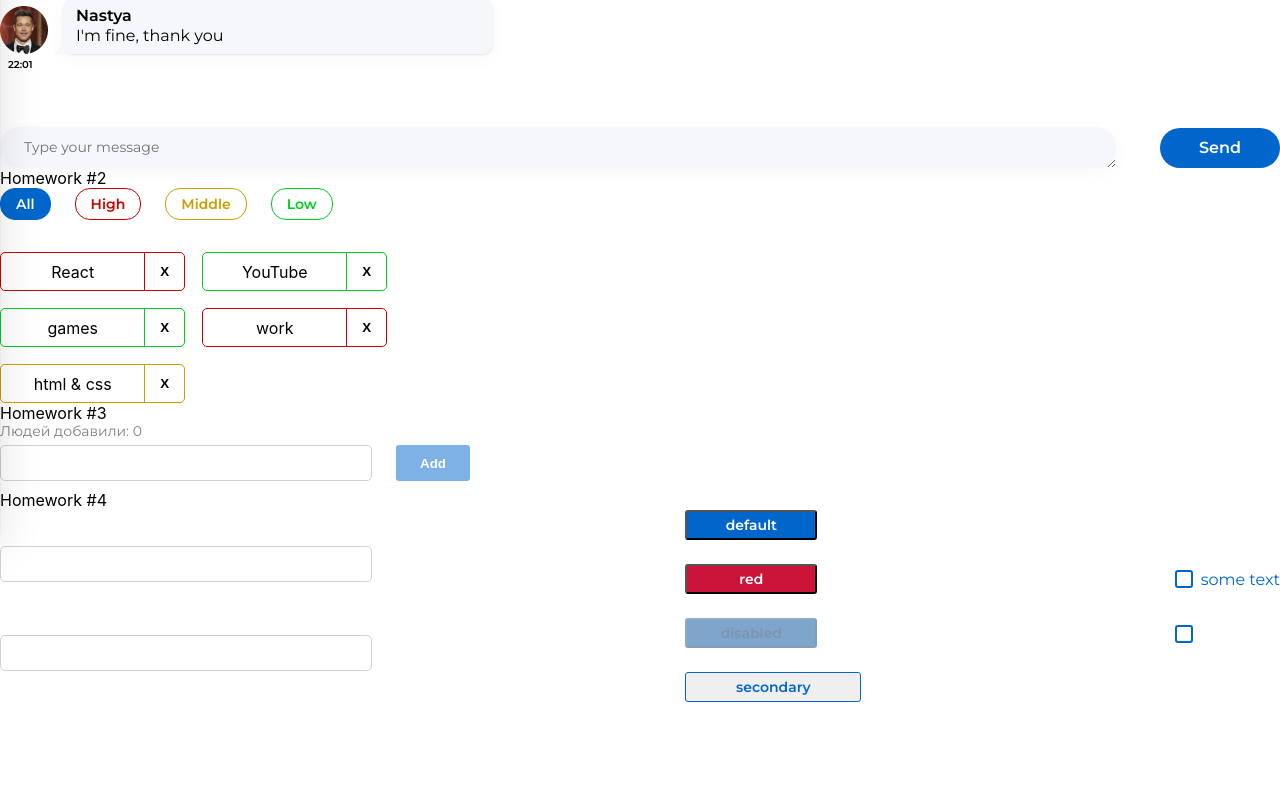
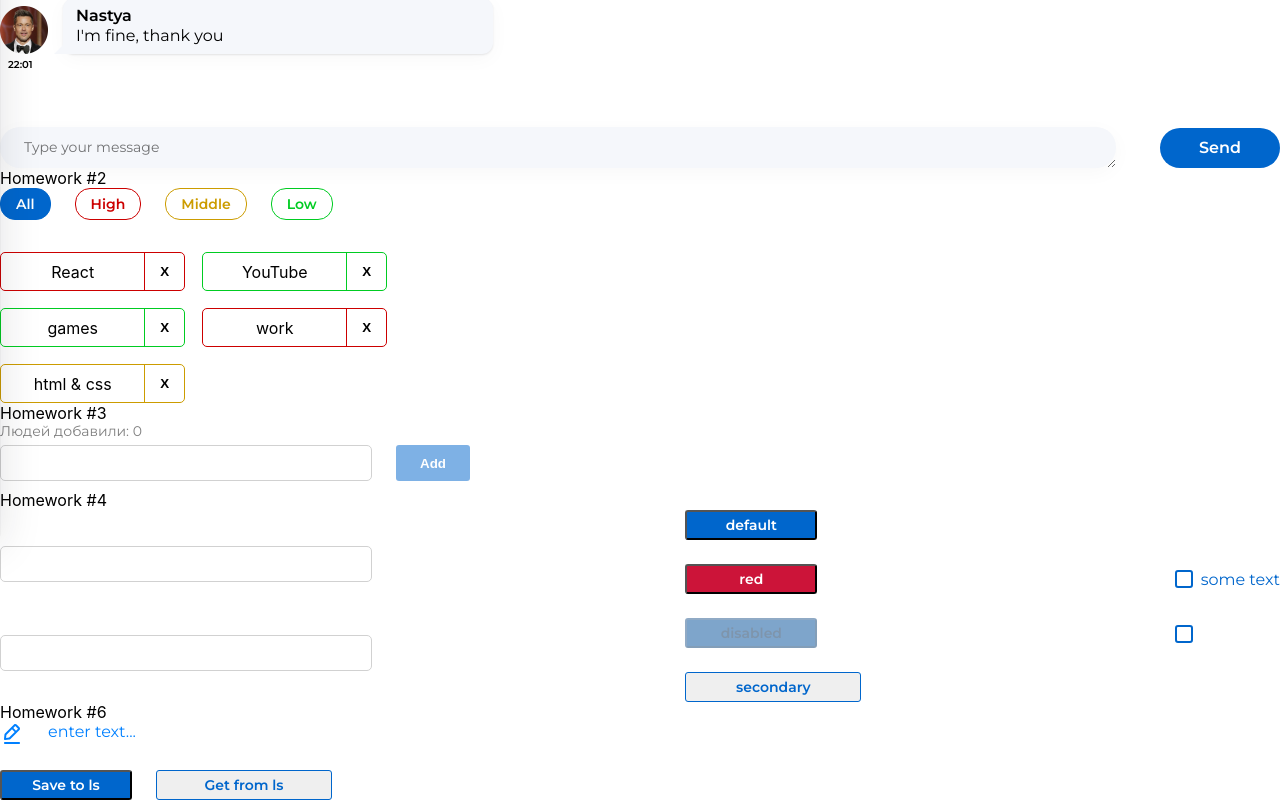
Before and after one commit to scoomp/Homework, a React (Create React App) app: page /#/pre-junior in a window 1280 px wide. Shown: the part 185-985 px from the top of the page. Before the commit the page ends 887 px from the top, so only its background shows below. Built offline with nearby package versions, Linux system fonts and the light colour scheme.

Commit message:
homework 6

```diff
--- a/src/s1-main/App.tsx
+++ b/src/s1-main/App.tsx
@@ -10,8 +10,7 @@ function App() {
         <div className={s.App}>
 
             <HW5/>
-           {/* <HW6/>
-            <HW7/>*/}
+            <HW6/>
         </div>
     )
 }
--- a/src/s2-homeworks/hw06/HW6.module.css
+++ b/src/s2-homeworks/hw06/HW6.module.css
@@ -1,5 +1,10 @@
 .buttonsContainer {
+    display: flex;
+    gap: 24px;
 }
 
 .editableSpanContainer {
+    margin-bottom: 16px;
+    width: 276px;
+
 }
--- a/src/s2-homeworks/hw06/HW6.tsx
+++ b/src/s2-homeworks/hw06/HW6.tsx
@@ -1,6 +1,6 @@
-import React, { useState } from 'react'
+import React, {useState} from 'react'
 import SuperEditableSpan from './common/c4-SuperEditableSpan/SuperEditableSpan'
-import { restoreState, saveState } from './localStorage/localStorage'
+import {restoreState, saveState} from './localStorage/localStorage'
 import s2 from '../../s1-main/App.module.css'
 import SuperButton from '../hw04/common/c2-SuperButton/SuperButton'
 import s from './HW6.module.css'
@@ -11,6 +11,9 @@ import s from './HW6.module.css'
  * 3 - сделать стили в соответствии с дизайном
  */
 
+
+
+
 const HW6 = () => {
     const [value, setValue] = useState<string>('')
 
@@ -18,8 +21,7 @@ const HW6 = () => {
         saveState<string>('hw6-editable-span-value', value)
     }
     const restore = () => {
-        // делают студенты
-
+        setValue(restoreState<string>('hw6-editable-span-value',  value))
     }
 
     return (
--- a/src/s2-homeworks/hw06/common/c4-SuperEditableSpan/SuperEditableSpan.module.css
+++ b/src/s2-homeworks/hw06/common/c4-SuperEditableSpan/SuperEditableSpan.module.css
@@ -1,10 +1,23 @@
 .spanBlock {
+    font-family: 'Montserrat';
+    font-style: normal;
+    font-weight: 500;
+    font-size: 16px;
+    line-height: 20px;
+    margin-bottom: 24px;
+    display: flex;
+    flex-direction: row;
+    gap: 24px;
 }
 
 .span {
+     color: #0080FF;
 }
 
 .input {
+    color: #000000;
+
+
 }
 
 .pen {
--- a/src/s2-homeworks/hw06/common/c4-SuperEditableSpan/SuperEditableSpan.tsx
+++ b/src/s2-homeworks/hw06/common/c4-SuperEditableSpan/SuperEditableSpan.tsx
@@ -3,6 +3,7 @@ import React, {
     InputHTMLAttributes,
     HTMLAttributes,
     useState,
+    KeyboardEvent
 } from 'react'
 import s from './SuperEditableSpan.module.css'
 import SuperInputText from '../../../hw04/common/c1-SuperInputText/SuperInputText'
@@ -43,10 +44,14 @@ const SuperEditableSpan: React.FC<SuperEditableSpanType> = (
     const onEnterCallback = () => {
         // выключить editMode при нажатии Enter // делают студенты
 
+        setEditMode(false)
+
         onEnter?.()
     }
     const onBlurCallback = (e: React.FocusEvent<HTMLInputElement>) => {
         // выключить editMode при нажатии за пределами инпута // делают студенты
+        setEditMode(false)
+
 
         onBlur?.(e)
     }
@@ -54,7 +59,7 @@ const SuperEditableSpan: React.FC<SuperEditableSpanType> = (
         e: React.MouseEvent<HTMLSpanElement, MouseEvent>
     ) => {
         // включить editMode при двойном клике // делают студенты
-
+        setEditMode(true)
         onDoubleClick?.(e)
     }
 
--- a/src/s2-homeworks/hw07/HW7.module.css
+++ b/src/s2-homeworks/hw07/HW7.module.css
@@ -1,2 +1,4 @@
 .container {
+    display: flex;
+    gap: 127px;
 }
--- a/src/s2-homeworks/hw07/HW7.tsx
+++ b/src/s2-homeworks/hw07/HW7.tsx
@@ -12,9 +12,9 @@ import s from './HW7.module.css'
 * */
 
 const arr = [
-    { id: 1, value: 'x' },
-    { id: 2, value: 'y' },
-    { id: 3, value: 'z' },
+    { id: 1, value: 'Pre-junior' },
+    { id: 2, value: 'Junior' },
+    { id: 3, value: 'Junior +' },
 ] // value может быть изменено
 
 const HW7 = () => {
--- a/src/s2-homeworks/hw07/common/c5-SuperSelect/SuperSelect.tsx
+++ b/src/s2-homeworks/hw07/common/c5-SuperSelect/SuperSelect.tsx
@@ -5,14 +5,12 @@ import React, {
 } from 'react'
 import s from './SuperSelect.module.css'
 
-type DefaultSelectPropsType = DetailedHTMLProps<
-    SelectHTMLAttributes<HTMLSelectElement>,
-    HTMLSelectElement
->
+type DefaultSelectPropsType = DetailedHTMLProps<SelectHTMLAttributes<HTMLSelectElement>,
+    HTMLSelectElement>
 
 type SuperSelectPropsType = DefaultSelectPropsType & {
     options?: any[]
-    onChangeOption?: (option: any) => void
+    onChangeOption?: (option: number) => void
 }
 
 const SuperSelect: React.FC<SuperSelectPropsType> = ({
@@ -36,6 +34,9 @@ const SuperSelect: React.FC<SuperSelectPropsType> = ({
         : [] // map options with key
 
     const onChangeCallback = (e: ChangeEvent<HTMLSelectElement>) => {
+        if (onChangeOption) {
+        onChangeOption(+e.currentTarget.value)
+        }
         // делают студенты
     }
 
--- a/src/s2-homeworks/hw07/common/c6-SuperRadio/SuperRadio.module.css
+++ b/src/s2-homeworks/hw07/common/c6-SuperRadio/SuperRadio.module.css
@@ -1,15 +1,33 @@
 .radio {
+    font-family: 'Montserrat';
+    font-style: normal;
+    font-weight: 400;
+    font-size: 16px;
+    line-height: 20px;
+    color: #000000;
+    display: flex;
+    flex-direction: column;
+
+
 }
 
 .radio::before {
+
 }
 
 
 .radio:checked::before {
+
 }
 
 .label {
+    display: flex;
+    flex-direction: row;
+    gap: 11px;
+    margin-bottom: 11px;
+    align-items: center;
 }
 
 .options {
+
 }
--- a/src/s2-homeworks/hw07/common/c6-SuperRadio/SuperRadio.tsx
+++ b/src/s2-homeworks/hw07/common/c6-SuperRadio/SuperRadio.tsx
@@ -6,19 +6,15 @@ import React, {
 } from 'react'
 import s from './SuperRadio.module.css'
 
-type DefaultRadioPropsType = DetailedHTMLProps<
-    InputHTMLAttributes<HTMLInputElement>,
-    HTMLInputElement
->
+type DefaultRadioPropsType = DetailedHTMLProps<InputHTMLAttributes<HTMLInputElement>,
+    HTMLInputElement>
 // тип пропсов обычного спана
-type DefaultSpanPropsType = DetailedHTMLProps<
-    HTMLAttributes<HTMLSpanElement>,
-    HTMLSpanElement
->
+type DefaultSpanPropsType = DetailedHTMLProps<HTMLAttributes<HTMLSpanElement>,
+    HTMLSpanElement>
 
 type SuperRadioPropsType = Omit<DefaultRadioPropsType, 'type'> & {
     options?: any[]
-    onChangeOption?: (option: any) => void
+    onChangeOption?: (option: number) => void
 
     spanProps?: DefaultSpanPropsType // пропсы для спана
 }
@@ -35,6 +31,10 @@ const SuperRadio: React.FC<SuperRadioPropsType> = ({
                                                        ...restProps
                                                    }) => {
     const onChangeCallback = (e: ChangeEvent<HTMLInputElement>) => {
+        if (onChangeOption) {
+            onChangeOption(+e.currentTarget.value)
+        }
+
         // делают студенты
     }
 
@@ -48,6 +48,9 @@ const SuperRadio: React.FC<SuperRadioPropsType> = ({
                     id={id + '-input-' + o.id}
                     className={finalRadioClassName}
                     type={'radio'}
+                    value={o.id}
+                    name={name}
+                    checked={value === o.id}
                     // name, checked, value делают студенты
 
                     onChange={onChangeCallback}
```
Lines whose indentation alone changed are shown as unchanged.
